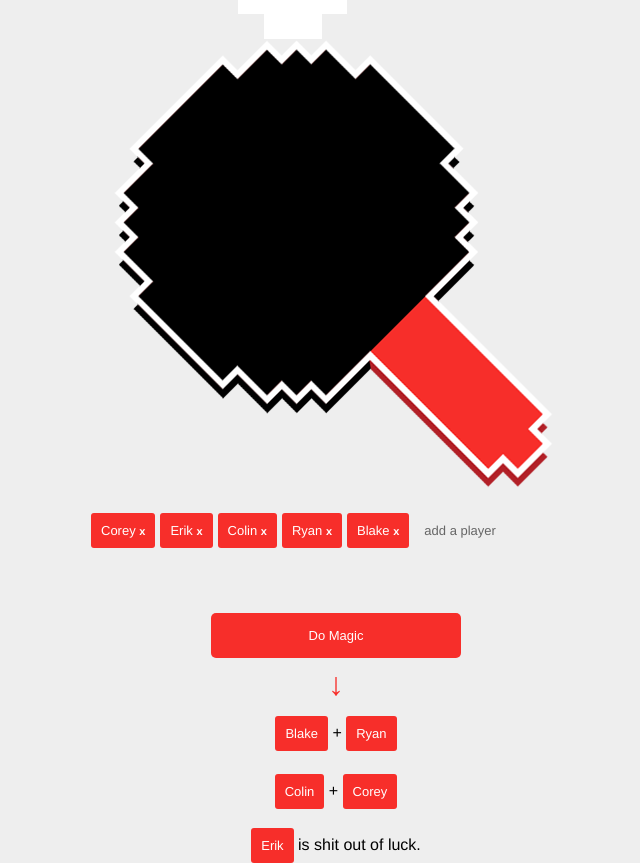
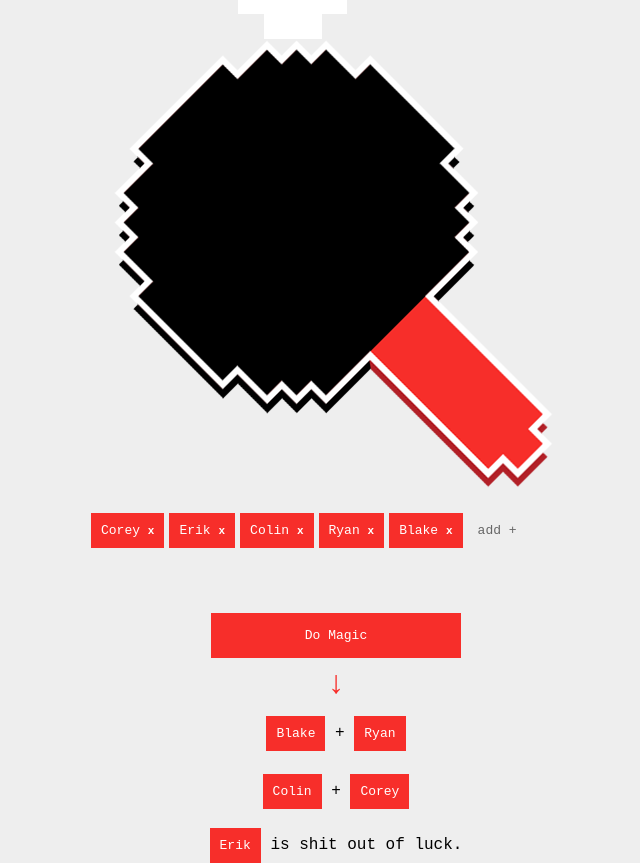
Before and after one commit to fuzzco/matchmaker, a plain HTML site: page index.html in a window 1280 px wide. Both pictures are taken after a click on the input "Do Magic". Shown: the whole page, without its empty margins (312-952 px from the left). Drawn offline with nearby package versions, Linux system fonts and the light colour scheme.

Commit message:
Couple tweaks.

```diff
--- a/css/jquery.tagsinput.css
+++ b/css/jquery.tagsinput.css
@@ -1,7 +1,7 @@
 div.tagsinput { background: #eee; padding:5px; width:300px; height:10px; overflow-y: auto;}
-div.tagsinput span.tag { -moz-border-radius:3px; -webkit-border-radius:3px; display: block; float: left; padding: 10px; text-decoration:none; background: #F72E2A; color: white; margin-right: 5px; margin-bottom:5px;font-family: helvetica;  font-size:13px;}
+div.tagsinput span.tag { display: block; float: left; padding: 10px; text-decoration:none; background: #F72E2A; color: white; margin-right: 5px; margin-bottom:5px;font-family: 'courier new';  font-size:13px;}
 div.tagsinput span.tag a { font-weight: bold; color: white; text-decoration:none; font-size: 11px;  }
-div.tagsinput input { width:120px; margin:0px; font-family: helvetica; font-size: 13px; border:1px solid transparent; padding:9px; background: transparent; color: #000; outline:0px;  margin-right:5px; margin-bottom:5px; }
+div.tagsinput input { width:100px; margin:0px; font-family: 'courier new'; font-size: 13px; border:1px solid transparent; padding:9px; background: transparent; color: #000; outline:0px;  margin-right:5px; margin-bottom:5px; }
 div.tagsinput div { display:block; float: left; }
 .tags_clear { clear: both; width: 100%; height: 0px; }
 .not_valid {background: #FBD8DB !important; color: #90111A !important;}
--- a/css/style.css
+++ b/css/style.css
@@ -2,7 +2,7 @@ body{
 	width:100%;
 	border:0;
 	padding:0;
-	font-family:Helvetica, Arial, sans-serif;
+	font-family:'courier new';
 	background-color:#eee;
 }
 
@@ -24,16 +24,15 @@ h1{
 #matchups{
 	margin-top:8px;
 	text-align:center;
+	white-space:nowrap;
 }
 
 #matchups span.tag{
-	-moz-border-radius:3px;
-	-webkit-border-radius:3px;
 	padding: 10px;
 	text-decoration:none;
 	background: #F72E2A;
 	color: white;
-	font-family: helvetica;
+	font-family: 'courier new';
 	font-size:13px;
 }
 
@@ -55,8 +54,6 @@ h1{
 }
 
 input[type="submit"]{
-	-moz-border-radius:5px;
-	-webkit-border-radius:5px;
 	border:0;
 	width:250px;
 	height:45px;
@@ -65,4 +62,5 @@ input[type="submit"]{
 	background:#F72E2A;
 	cursor:pointer;
 	font-size:13px;
+	font-family:'courier new';
 }
--- a/js/script.js
+++ b/js/script.js
@@ -23,7 +23,7 @@ $(document).ready(function () {
 	$(':text').tagsInput({
 		'height':'85px',
 		'width':'500px',
-		'defaultText':'add a player'
+		'defaultText':'add +'
 	});
 
 	// Capture Submit
```
